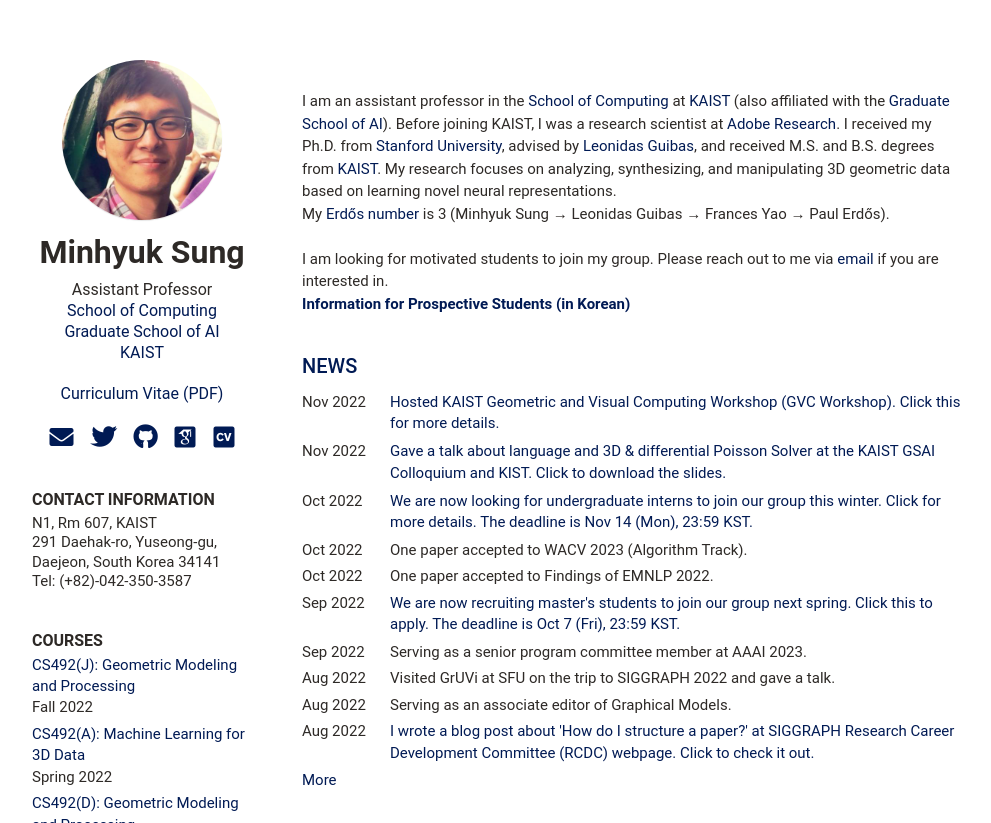
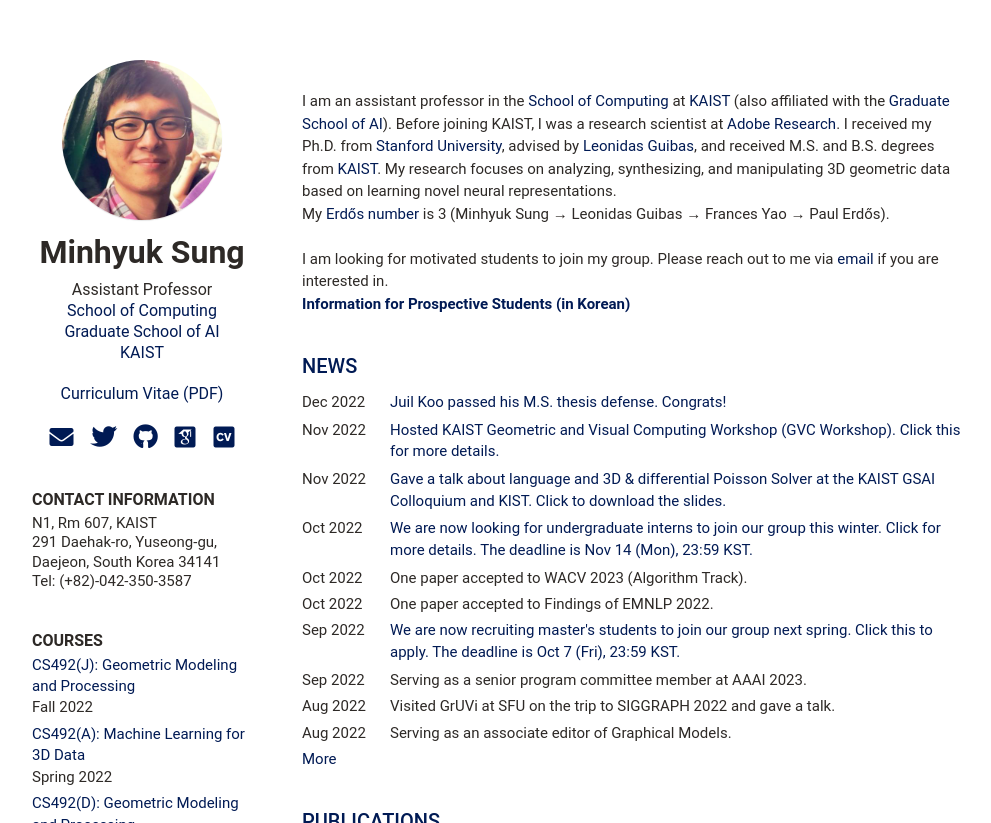
Before and after one commit to mhsung/mhsung.github.io, a Jekyll site: the page built from index.html, in a window 1280 px wide and 900 px high, cut to the strip 0-823 px from the top of the window. Shown: the whole strip, without its empty margins (126-1117 px from the left). Built offline with Jekyll 4.4.1, drawn with Linux system fonts in a browser that asks for light colours; some web fonts are replaced.

Commit message:
Updated.

```diff
--- a/_data/news.yml
+++ b/_data/news.yml
@@ -1,4 +1,7 @@
 news:
+    - title: Juil Koo passed his M.S. thesis defense. Congrats!
+      time: Dec 2022
+      link: https://63days.github.io/
     - title: "Hosted KAIST Geometric and Visual Computing Workshop (GVC Workshop). Click this for more details."
       time: Nov 2022
       link: gvc-workshop-2022/
--- a/_data/students.yml
+++ b/_data/students.yml
@@ -1,7 +1,7 @@
 #phd:
 ms:
     - name: Juil Koo
-      link: https://github.com/63days
+      link: https://63days.github.io/
     - name: Hyunjin Kim
     - name: Kunho Kim
     - name: Eunji Hong
```
